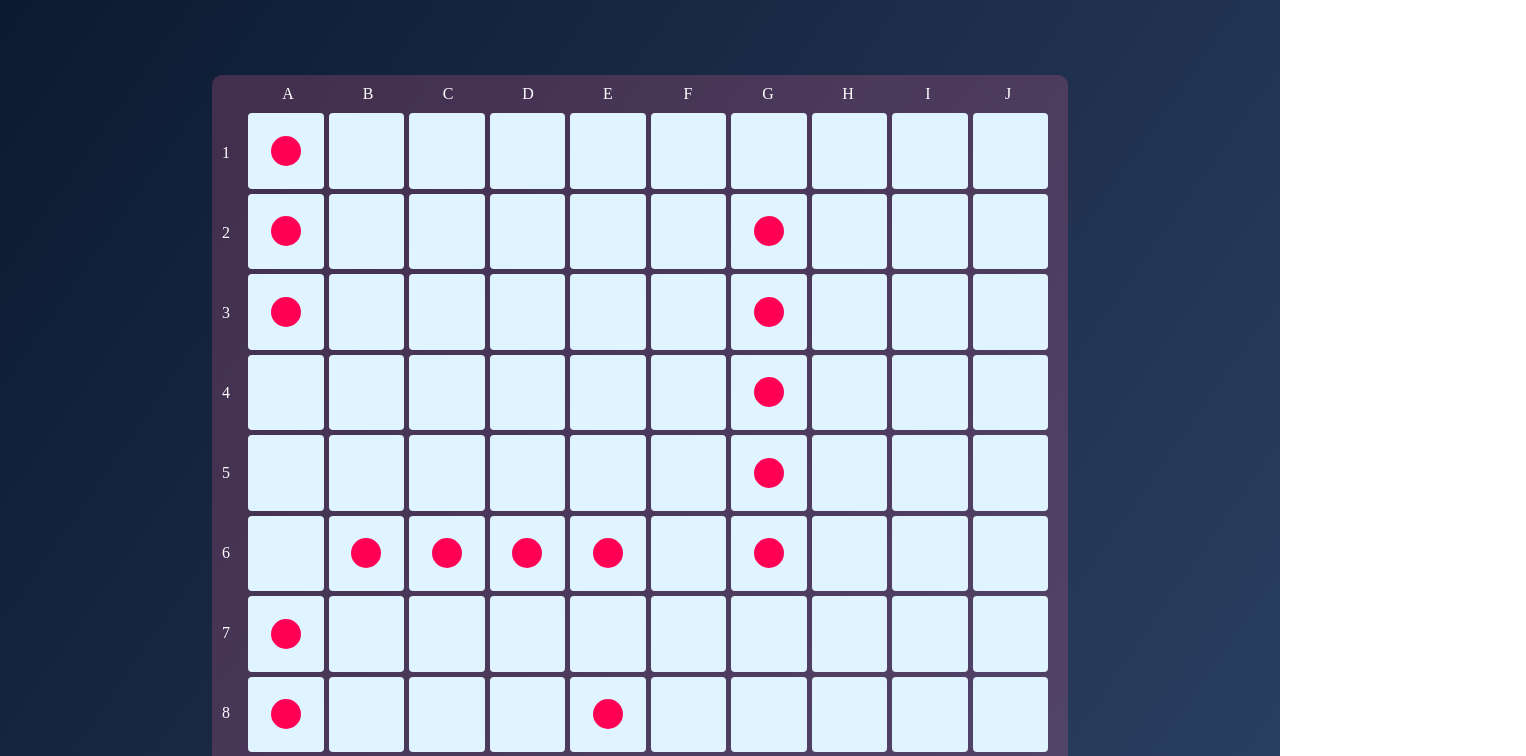
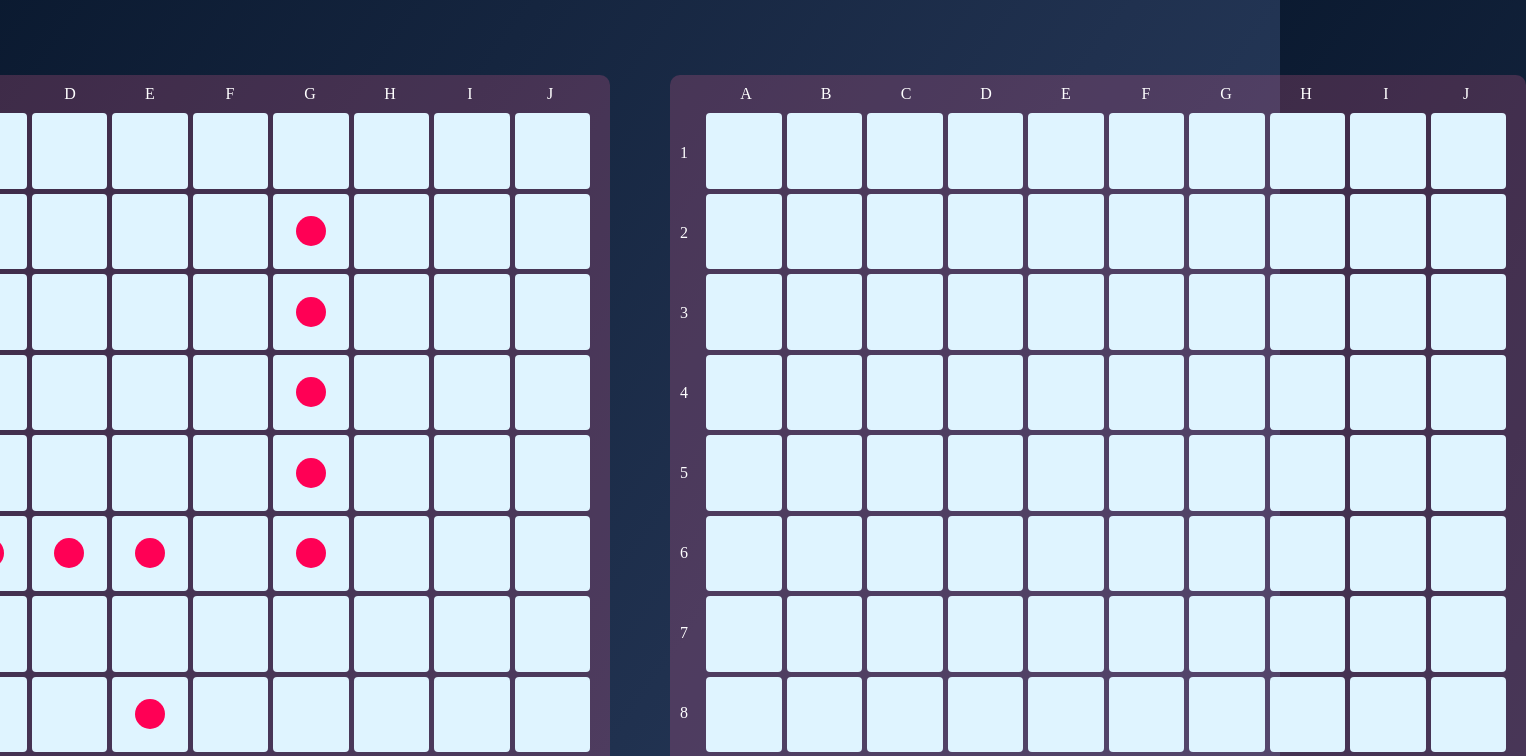
Before and after one commit to Vitdcode/Battleship, a website built with webpack: page src/index.html in a window 1280 px wide. Shown: the part 82-838 px from the top of the page, 1526 px wide, since content can reach past the window. Built offline with nearby package versions, Linux system fonts and the light colour scheme.

Commit message:
feat: Created a tracking board for each player

```diff
--- a/src/index.html
+++ b/src/index.html
@@ -17,43 +17,5 @@
   </head>
   <body>
     <h1 id="header">Battleship</h1>
-    <div id="playerBoard-pl1">
-      <div id="board-letters-pl1">
-        <span>A</span>
-        <span>B</span>
-        <span>C</span>
-        <span>D</span>
-        <span>E</span>
-        <span>F</span>
-        <span>G</span>
-        <span>H</span>
-        <span>I</span>
-        <span>J</span>
-      </div>
-      <div id="numbers-board-pl1">
-        <span>1</span><span>2</span><span>3</span><span>4</span><span>5</span><span>6</span
-        ><span>7</span><span>8</span><span>9</span><span>10</span>
-      </div>
-      <div id="board-wrapper-pl1"></div>
-    </div>
-    <div id="playerBoard-pl2">
-      <div id="board-letters-pl2">
-        <span>A</span>
-        <span>B</span>
-        <span>C</span>
-        <span>D</span>
-        <span>E</span>
-        <span>F</span>
-        <span>G</span>
-        <span>H</span>
-        <span>I</span>
-        <span>J</span>
-      </div>
-      <div id="numbers-board-pl2">
-        <span>1</span><span>2</span><span>3</span><span>4</span><span>5</span><span>6</span
-        ><span>7</span><span>8</span><span>9</span><span>10</span>
-      </div>
-      <div id="board-wrapper-pl2"></div>
-    </div>
   </body>
 </html>
--- a/src/style.css
+++ b/src/style.css
@@ -70,8 +70,16 @@ body {
   color: white;
 }
 
-#playerBoard-pl1,
-#playerBoard-pl2 {
+#board-and-trackingBoard-wrapper-pl1,
+#board-and-trackingBoard-wrapper-pl2 {
+  display: flex;
+  gap: 60px;
+}
+
+#player-board-pl1,
+#player-board-pl2,
+#tracking-board-pl1,
+#tracking-board-pl2 {
   display: grid;
   background-color: rgba(230, 97, 148, 0.233);
   border-radius: 10px;
@@ -103,7 +111,9 @@ body {
 }
 
 #board-wrapper-pl1,
-#board-wrapper-pl2 {
+#board-wrapper-pl2,
+#tracking-board-cells-wrapper-pl1,
+#tracking-board-cells-wrapper-pl2 {
   display: grid;
   grid-auto-flow: column;
   height: 800px;
--- a/src/ui/gameboard-ui.js
+++ b/src/ui/gameboard-ui.js
@@ -1,10 +1,15 @@
 export function createGameboardUi(gameboard, id) {
-  let boardWrapper;
-  if (id === 'pl1') {
-    boardWrapper = document.querySelector('#board-wrapper-pl1');
-  } else {
-    boardWrapper = document.querySelector('#board-wrapper-pl2');
-  }
+  const boardAndTrackingBoardWrapper = document.createElement('div');
+  boardAndTrackingBoardWrapper.id = `board-and-trackingBoard-wrapper-${id}`;
+  const board = createBoard(id, boardAndTrackingBoardWrapper);
+  const trackingBoard = createTrackingBoard(id, boardAndTrackingBoardWrapper);
+  /*   boardAndTrackingBoardWrapper.append(board, trackingBoard); */
+  document.body.appendChild(boardAndTrackingBoardWrapper);
+  createCells(gameboard, board, id);
+  createCells(gameboard, trackingBoard, id);
+}
+
+function createCells(gameboard, boardWrapper, id) {
   Object.keys(gameboard).forEach((letter, index) => {
     for (let i = 0; i < gameboard[letter].length; i++) {
       const field = document.createElement('div');
@@ -13,7 +18,6 @@ export function createGameboardUi(gameboard, id) {
       boardWrapper.append(field);
     }
   });
-  return boardWrapper;
 }
 
 export function printShipOnGameboard(gameboard, shipName, id) {
@@ -30,3 +34,61 @@ export function printShipOnGameboard(gameboard, shipName, id) {
     }
   }
 }
+
+function createBoardLetters() {
+  const letters = ['A', 'B', 'C', 'D', 'E', 'F', 'G', 'H', 'I', 'J'];
+  const boardLettersDiv = document.createElement('div');
+  boardLettersDiv.id = 'board-letters-pl1';
+
+  letters.forEach((letter) => {
+    const span = document.createElement('span');
+    span.textContent = letter;
+    boardLettersDiv.appendChild(span);
+  });
+
+  return boardLettersDiv;
+}
+
+function createBoardNumbers() {
+  const numbers = ['1', '2', '3', '4', '5', '6', '7', '8', '9', '10'];
+  const boardNumbersDiv = document.createElement('div');
+  boardNumbersDiv.id = 'numbers-board-pl1';
+
+  numbers.forEach((number) => {
+    const span = document.createElement('span');
+    span.textContent = number;
+    boardNumbersDiv.appendChild(span);
+  });
+
+  return boardNumbersDiv;
+}
+
+export function createBoard(id, boardAndTrackingBoardWrapper) {
+  const playerBoard = document.createElement('div');
+  playerBoard.id = `player-board-${id}`;
+
+  playerBoard.appendChild(createBoardLetters());
+  playerBoard.appendChild(createBoardNumbers());
+
+  const boardWrapper = document.createElement('div');
+  boardWrapper.id = `board-wrapper-${id}`;
+  playerBoard.appendChild(boardWrapper);
+  boardAndTrackingBoardWrapper.appendChild(playerBoard);
+
+  return boardWrapper;
+}
+
+function createTrackingBoard(id, boardAndTrackingBoardWrapper) {
+  const trackingBoard = document.createElement('div');
+  trackingBoard.id = `tracking-board-${id}`;
+
+  trackingBoard.appendChild(createBoardLetters());
+  trackingBoard.appendChild(createBoardNumbers());
+
+  const trackingBoardCellsWrapper = document.createElement('div');
+  trackingBoardCellsWrapper.id = `tracking-board-cells-wrapper-${id}`;
+  trackingBoard.appendChild(trackingBoardCellsWrapper);
+  boardAndTrackingBoardWrapper.appendChild(trackingBoard);
+
+  return trackingBoardCellsWrapper;
+}
```
